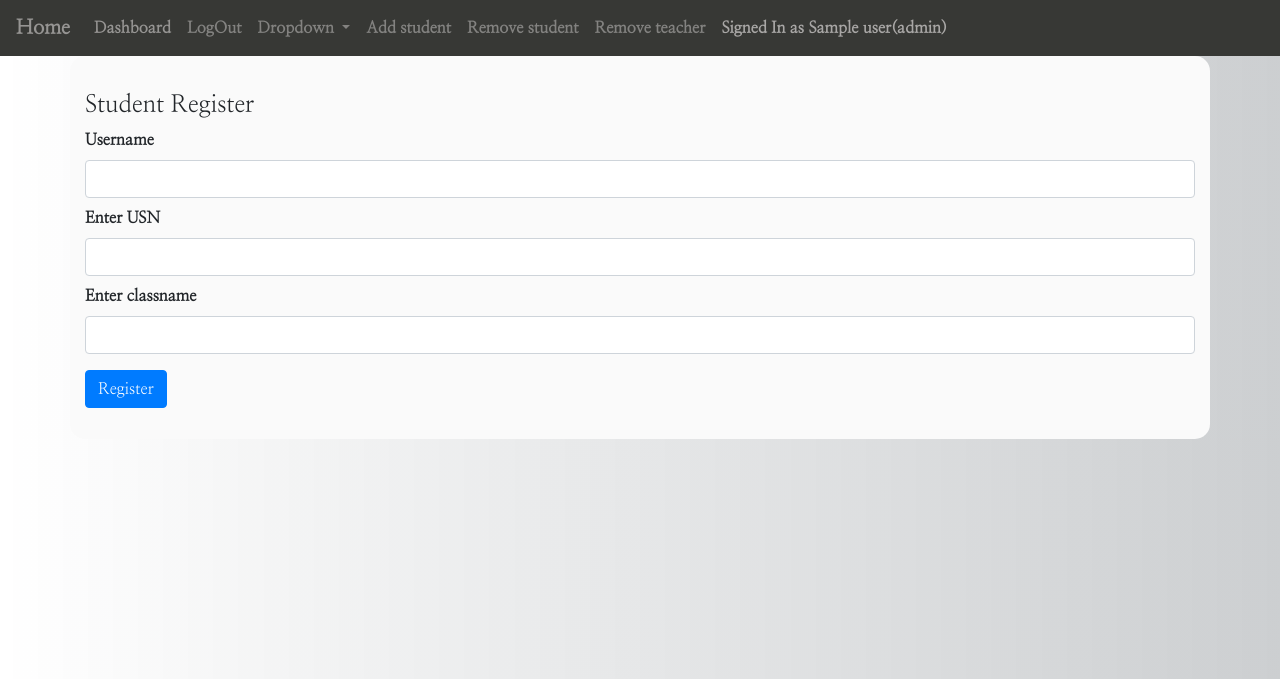
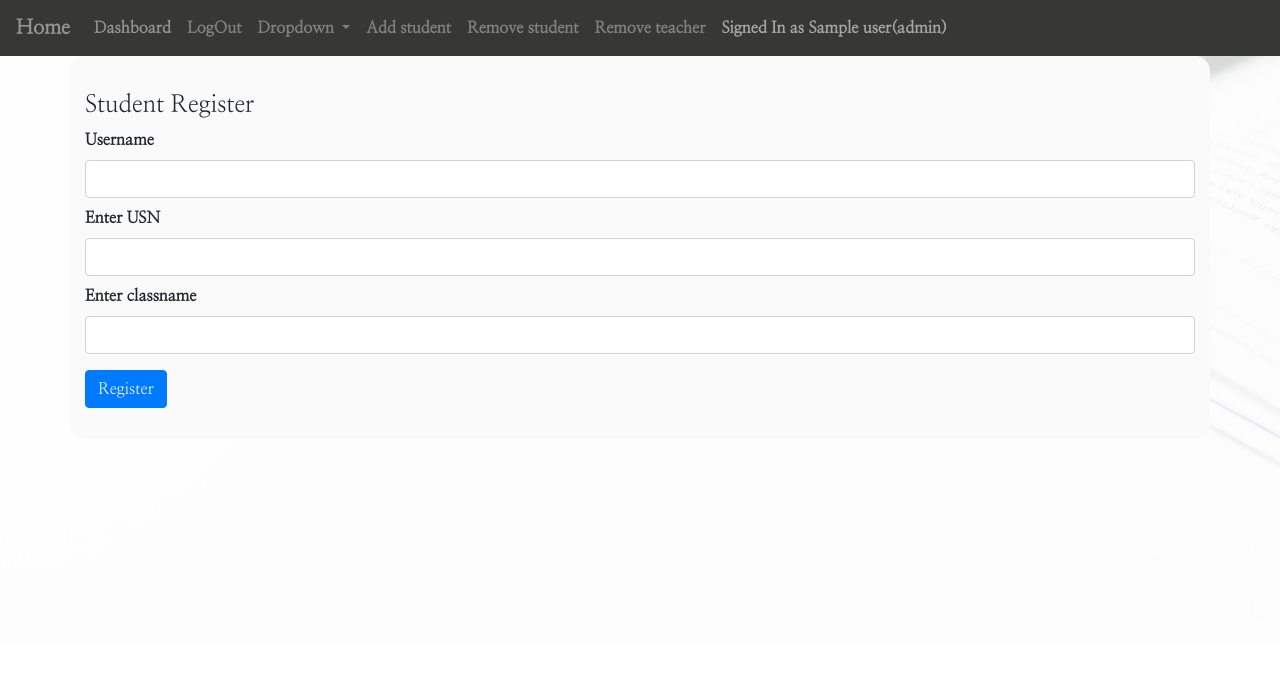
Before and after one commit to Santosh1608/Attendence-System, a Flask app: page /registerS in a window 1280 px wide. Shown: the top 679 px of the page. Run offline with Flask 2, Linux system fonts and the light colour scheme; the visitor is signed in with stand-in values (Sample User, id 1); some libraries are stand-ins or nearby versions.

Commit message:
adding static folder

```diff
--- a/templates/base.html
+++ b/templates/base.html
@@ -13,8 +13,12 @@
         body{
             font-family: 'Nanum Myeongjo', serif;
             font-weight:bold;
-             background-image: linear-gradient(to right, rgba(0,0,255,0), rgba(2, 14, 24,0.2));
-
+            background-image: url(/static/img/olia-gozha-J4kK8b9Fgj8-unsplash.jpg);
+            background-repeat:no-repeat;
+            background-position: center;
+            background-size: cover;
+            background-color: rgba(255,255,255,0.8);
+            background-blend-mode: lighten;
           }
         a:link{
            text-decoration: none;
@@ -48,7 +52,7 @@
           font-size: 101%;
         }
    .card{
-          display: block;
+          displaY: block;
           float: left;
           width: 33.33%;
           text-align: center;
```
Also changed, not shown: static/img/olia-gozha-J4kK8b9Fgj8-unsplash.jpg (added).
